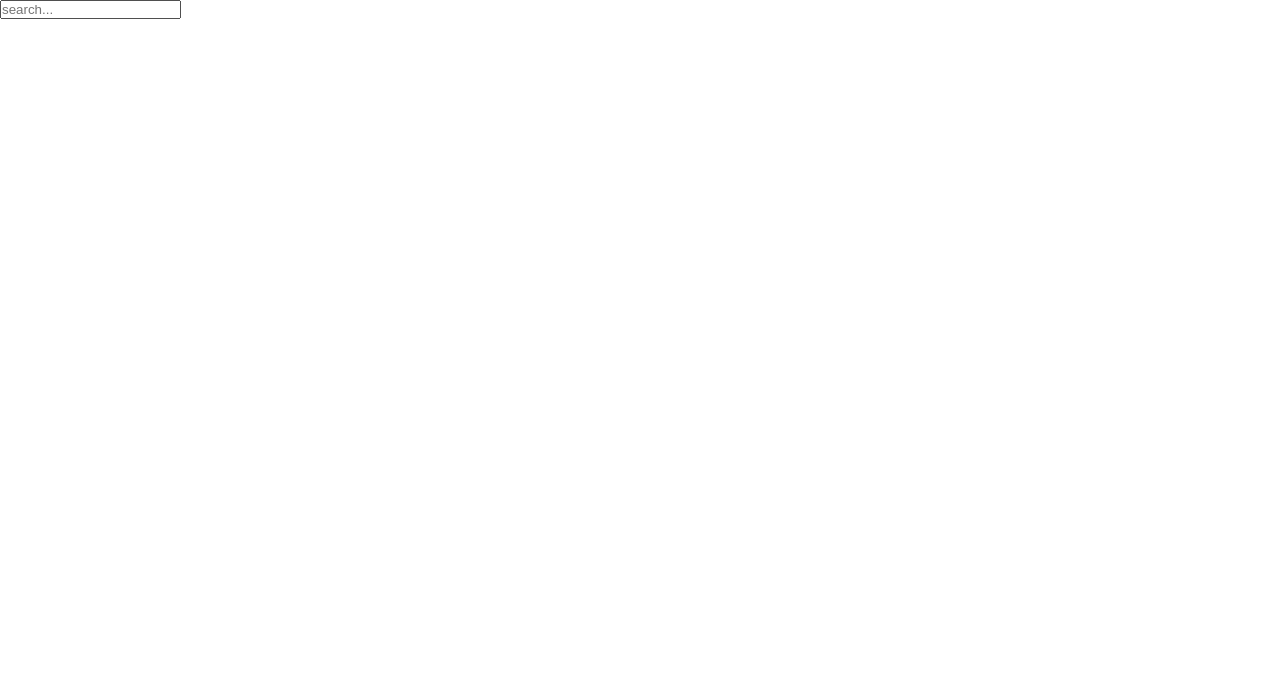
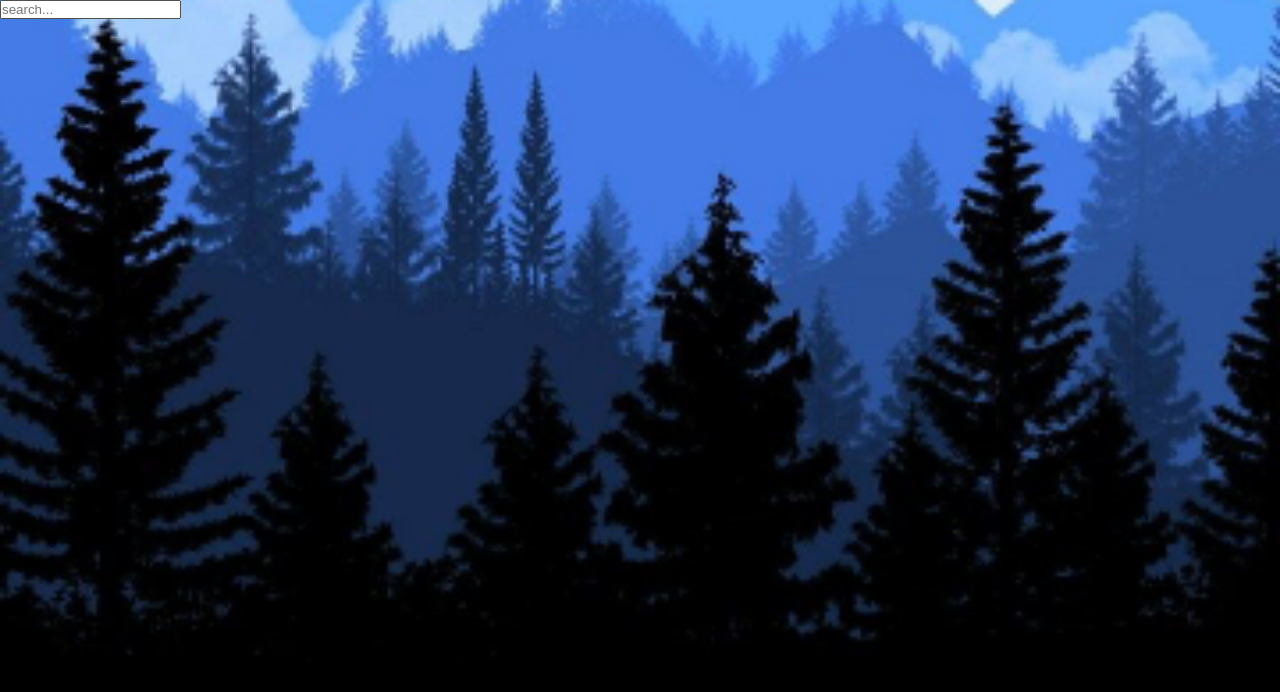
Before and after one commit to IshanJawade/weather-app, a React (Create React App) app: page / in a window 1280 px wide. Shown: the top 692 px of the page. Built offline with nearby package versions, Linux system fonts and the light colour scheme.

Commit message:
error in index.css solved "=" removed

```diff
--- a/src/index.css
+++ b/src/index.css
@@ -9,12 +9,17 @@ body {
 }
 
 .app {
-  background-image: url=('./assets/cold-bg.jpg');
+  background-image: url('./assets/cold-bg.jpg');
   background-size: cover;
   background-position: bottom;
   transition: 0.4 ease-out;
 }
 
+.app.warm{
+  background-image: url('./assets/warm-bg.jpg');
+}
+
 main {
   min-height: 100vh;
+  background-image: linear-gradient();
 }
```
